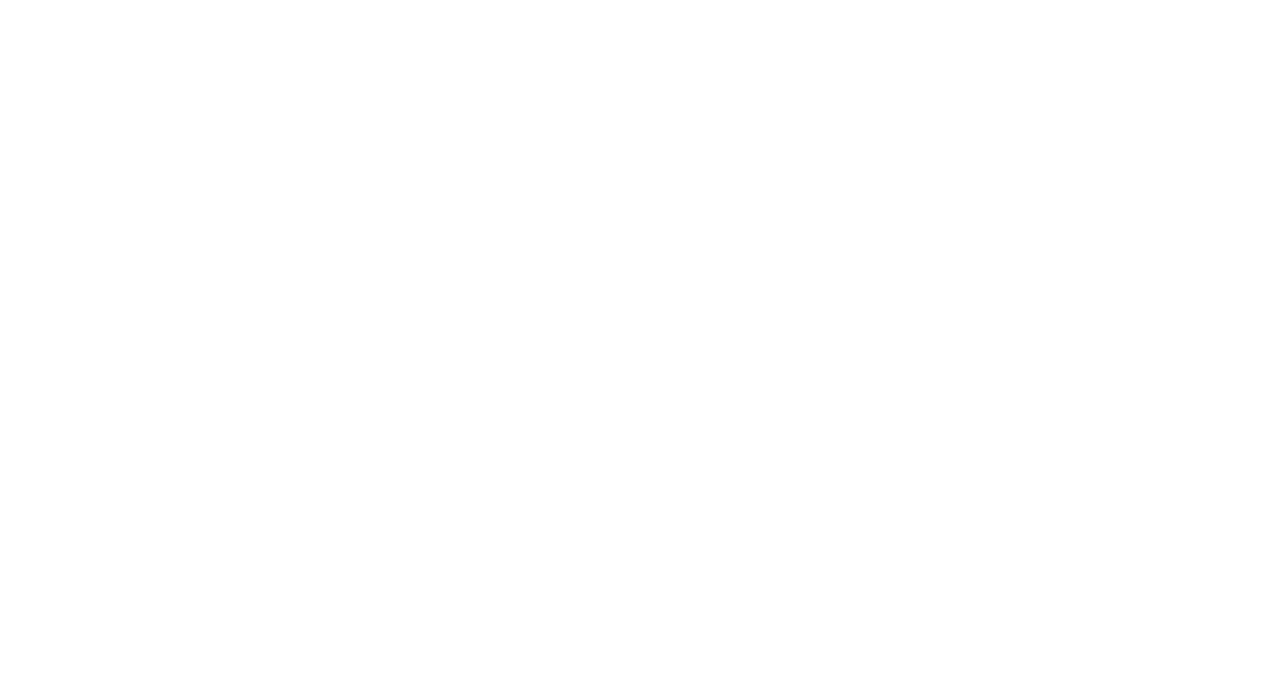
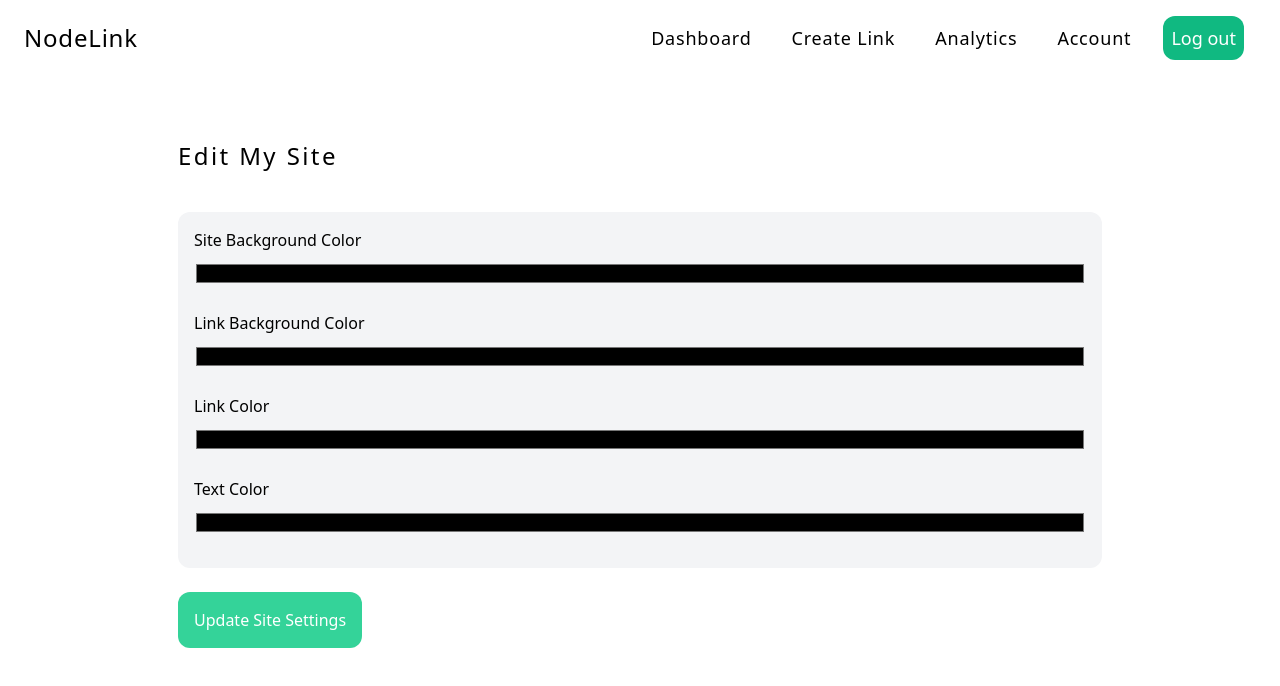
Before and after one commit to arpanneupane19/NodeLink, a React (Create React App) app in the folder client/: page /edit-site in a window 1280 px wide. Shown: the top 686 px of the page. Built offline with nearby package versions, Linux system fonts and the light colour scheme; no server answers.

Commit message:
edit site page works

```diff
--- a/client/src/pages/EditSite.js
+++ b/client/src/pages/EditSite.js
@@ -1,7 +1,147 @@
-import React from "react";
+import React, { useState, useEffect } from "react";
+import axios from "axios";
+import { Redirect } from "react-router-dom";
+import { LoggedInNavbar } from "../components/Navbar.js";
 
 function EditSite() {
-  return <div></div>;
+  const [loggedIn, setLoggedIn] = useState(true);
+  const [siteBgColor, setSiteBgColor] = useState("");
+  const [linkBgColor, setLinkBgColor] = useState("");
+  const [linkColor, setLinkColor] = useState("");
+  const [textColor, setTextColor] = useState("");
+  const [siteUpdated, setSiteUpdated] = useState(false);
+
+  useEffect(() => {
+    axios
+      .get("/edit-site", {
+        headers: {
+          "x-access-token": localStorage.getItem("token"),
+        },
+      })
+      .then((response) => {
+        if (response.data.message !== "Logged in") {
+          setLoggedIn(false);
+        }
+
+        if (response.data.siteConfig) {
+          setSiteBgColor(response.data.siteConfig.bgColor);
+          setLinkBgColor(response.data.siteConfig.linkBgColor);
+          setLinkColor(response.data.siteConfig.linkColor);
+          setTextColor(response.data.siteConfig.textColor);
+        }
+      });
+  }, []);
+
+  if (!loggedIn) {
+    localStorage.removeItem("token");
+    return <Redirect to="/login" />;
+  }
+
+  const sendPostReq = (event) => {
+    event.preventDefault();
+
+    const siteConfig = {
+      bgColor: siteBgColor,
+      linkBgColor: linkBgColor,
+      linkColor: linkColor,
+      textColor: textColor,
+    };
+
+    axios
+      .post(
+        "/edit-site",
+        { siteConfig },
+        {
+          headers: {
+            "x-access-token": localStorage.getItem("token"),
+          },
+        }
+      )
+      .then((response) => {
+        if (response.data.message !== "Logged in") {
+          setLoggedIn(false);
+        }
+        if (response.data.siteUpdated) {
+          setSiteUpdated(true);
+        }
+      });
+  };
+
+  return (
+    <div className="font-sans antialiased bg-white">
+      <LoggedInNavbar />
+      <div className="flex flex-col justify-center items-center md:mt-16 mt-12 mx-6">
+        <div className="form md:w-3/4 w-full">
+          <div className="tracking-wider mb-10">
+            <h1 className="text-2xl mb-2 tracking-widest mb-2">Edit My Site</h1>
+            {siteUpdated ? (
+              <>
+                <span>Your site settings have successfully been updated!</span>
+              </>
+            ) : (
+              <></>
+            )}
+          </div>
+          <form onSubmit={sendPostReq}>
+            <div className="w-full flex-col justify-center items-center">
+              <div className="flex flex-col p-4 bg-gray-100 rounded-xl mb-6">
+                <div className="flex flex-col mb-6">
+                  <label className="mb-2">Site Background Color</label>
+                  <input
+                    type="color"
+                    name="siteBgColor"
+                    id="siteBgColor"
+                    value={siteBgColor}
+                    onChange={(e) => setSiteBgColor(e.target.value)}
+                    className="w-full bg-transparent"
+                  />
+                </div>
+                <div className="flex flex-col mb-6">
+                  <label className="mb-2">Link Background Color</label>
+                  <input
+                    type="color"
+                    name="linkBgColor"
+                    id="linkBgColor"
+                    value={linkBgColor}
+                    onChange={(e) => setLinkBgColor(e.target.value)}
+                    className="w-full bg-transparent"
+                  />
+                </div>
+                <div className="flex flex-col mb-6">
+                  <label className="mb-2">Link Color</label>
+                  <input
+                    type="color"
+                    name="linkColor"
+                    id="linkColor"
+                    value={linkColor}
+                    onChange={(e) => setLinkColor(e.target.value)}
+                    className="w-full bg-transparent"
+                  />
+                </div>
+                <div className="flex flex-col mb-4">
+                  <label className="mb-2">Text Color</label>
+                  <input
+                    type="color"
+                    name="textColor"
+                    id="textColor"
+                    value={textColor}
+                    onChange={(e) => setTextColor(e.target.value)}
+                    className="w-full bg-transparent"
+                  />
+                </div>
+              </div>
+              <button
+                type="submit"
+                className="p-4 bg-green-400 text-white rounded-xl"
+              >
+                Update Site Settings
+              </button>
+            </div>
+          </form>
+        </div>
+      </div>
+    </div>
+  );
 }
 
 export default EditSite;
```
